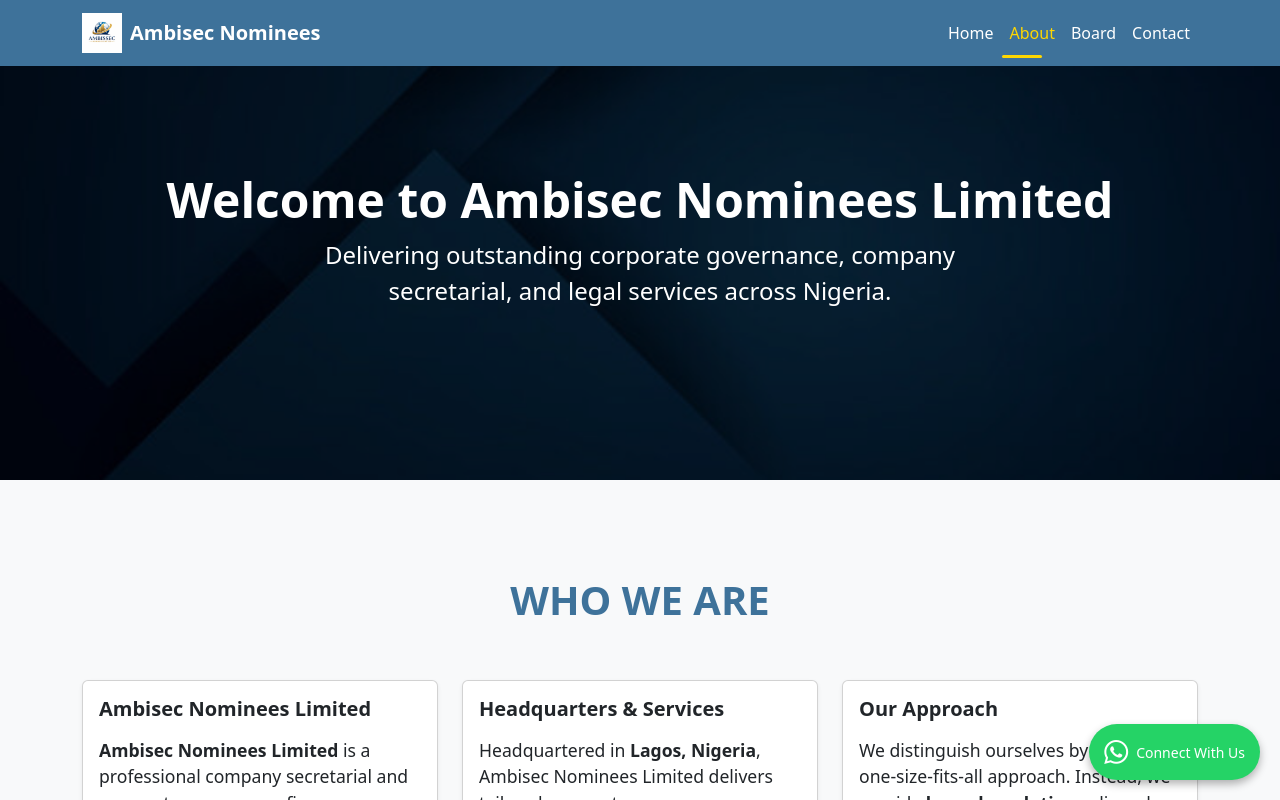
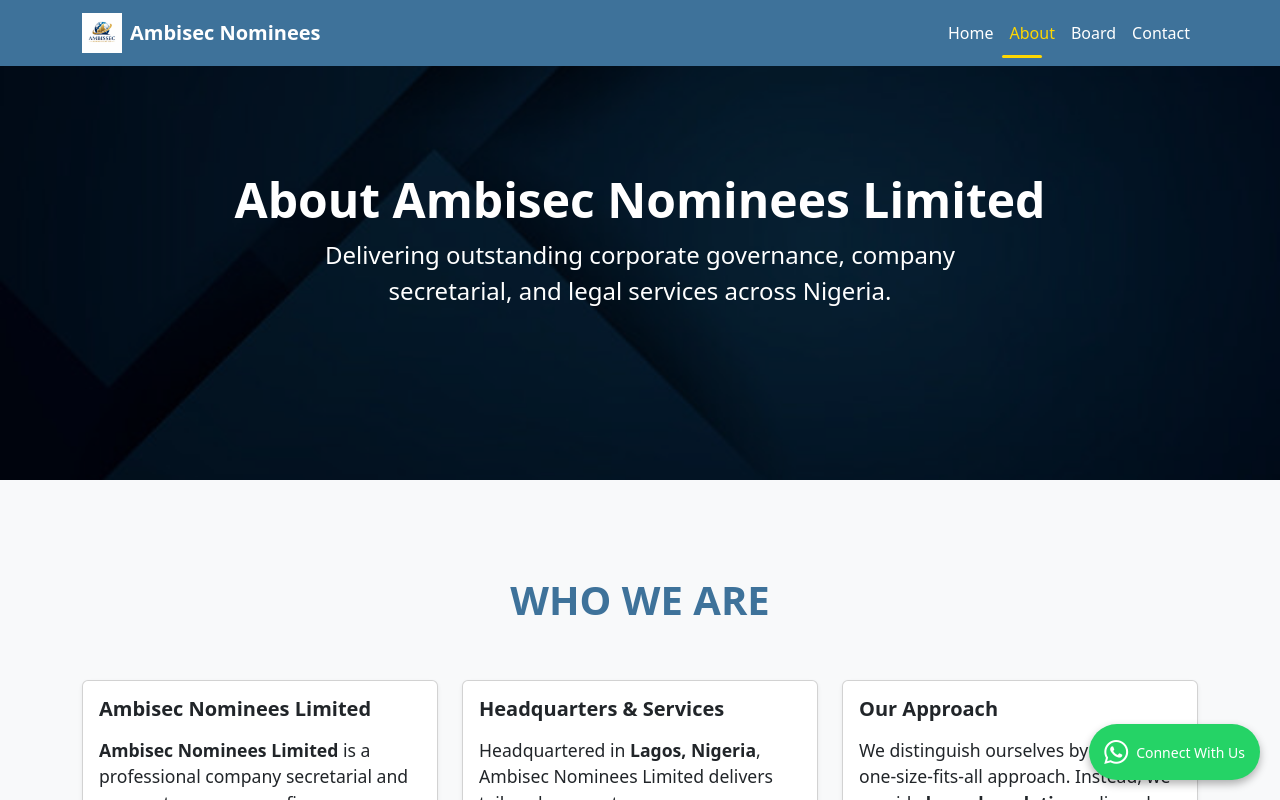
Before and after one commit to melvincbenjamin/ambisec-nominees-limited, a React (Vite) app: page /about in a window 1280 px wide. Shown: the top 800 px of the page. Built offline with nearby package versions, Linux system fonts and the light colour scheme.

Commit message:
about page

```diff
--- a/src/pages/About.jsx
+++ b/src/pages/About.jsx
@@ -67,7 +67,7 @@
         {/* Overlay Text */}
         <Container className="position-relative text-center">
           <h1 style={{ fontSize: '3rem', fontWeight: '700', color: 'white' }}>
-            Welcome to Ambisec Nominees Limited
+            About Ambisec Nominees Limited
           </h1>
           <p style={{ fontSize: '1.5rem', color: 'white', maxWidth: '700px', margin: '0 auto' }}>
             Delivering outstanding corporate governance, company secretarial, and legal services across Nigeria.
```
